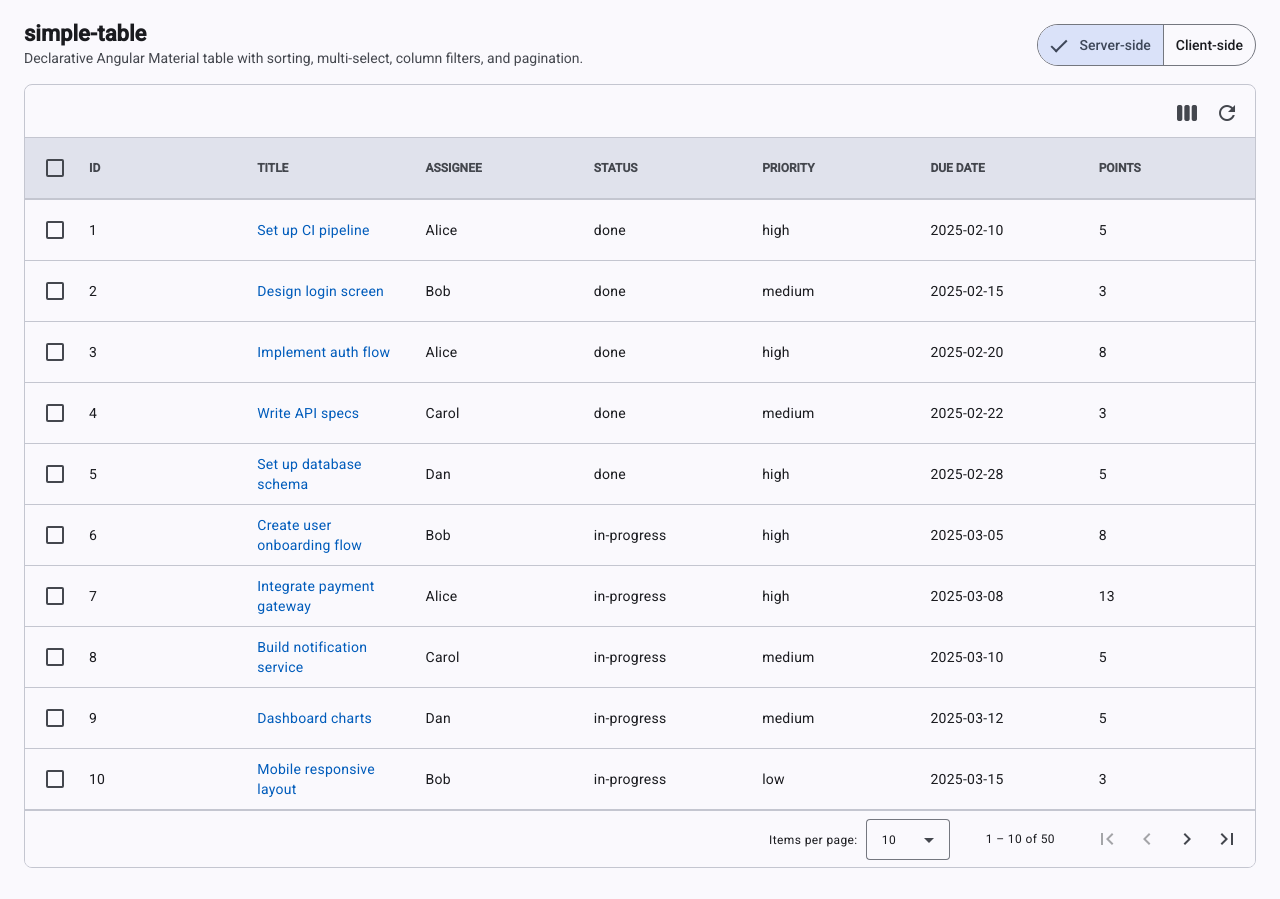
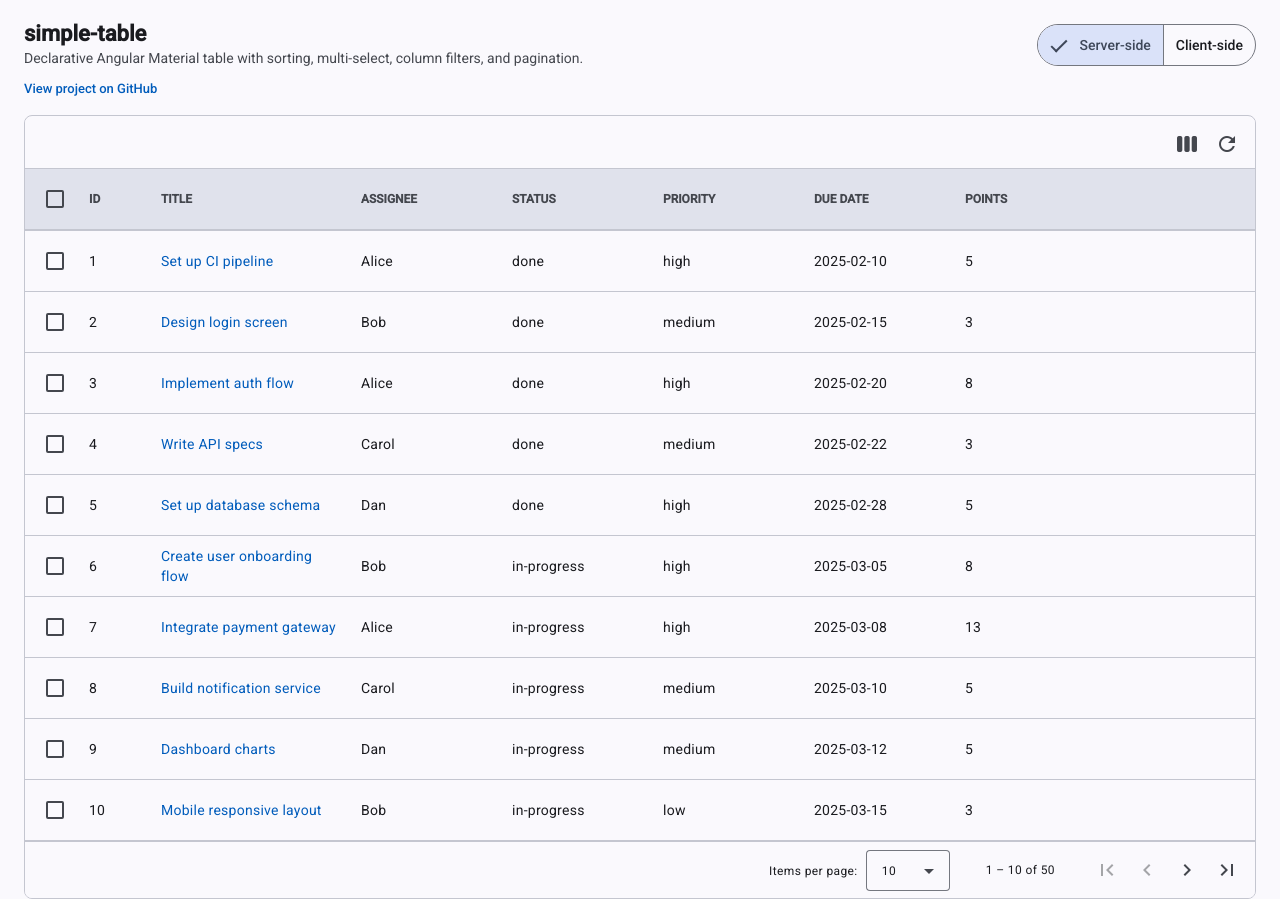
Before and after one commit to xonaib/ng-simple-table, an Angular app: page / in a window 1280 px wide. Before the commit the page ends 868 px from the top, so only its background shows below. Built offline with nearby package versions, Linux system fonts and the light colour scheme.

Commit message:
table: width specs

```diff
--- a/src/app/demo/demo-table-page.component.html
+++ b/src/app/demo/demo-table-page.component.html
@@ -3,6 +3,16 @@
     <h1 class="demo-title">simple-table</h1>
     <p class="demo-subtitle">
       Declarative Angular Material table with sorting, multi-select, column filters, and pagination.
+    </p>
+    <p class="demo-github">
+      <a
+        class="demo-github-link"
+        href="https://github.com/xonaib/ng-simple-table"
+        target="_blank"
+        rel="noopener noreferrer"
+      >
+        View project on GitHub
+      </a>
     </p>
   </div>
 
--- a/src/app/demo/demo-table-page.component.scss
+++ b/src/app/demo/demo-table-page.component.scss
@@ -18,6 +18,21 @@
   font-size: 14px;
   color: var(--mat-sys-on-surface-variant);
   margin: 0;
+}
+
+.demo-github {
+  margin: 10px 0 0;
+}
+
+.demo-github-link {
+  font-size: 13px;
+  font-weight: 500;
+  color: var(--mat-sys-primary);
+  text-decoration: none;
+
+  &:hover {
+    text-decoration: underline;
+  }
 }
 
 .demo-controls {
--- a/src/app/demo/demo-table-page.component.ts
+++ b/src/app/demo/demo-table-page.component.ts
@@ -34,13 +34,13 @@ export class DemoTablePageComponent {
 
   readonly columns: ColumnDef[] = [
     { columnDef: 'select' },
-    { columnDef: 'id',          header: 'ID',          isSortable: true },
-    { columnDef: 'title',       header: 'Title',       isSortable: true },
-    { columnDef: 'assignee',    header: 'Assignee',    isSortable: true,  hasColumnFilters: true, filterType: FilterType.DropDown },
-    { columnDef: 'status',      header: 'Status',      isSortable: true,  hasColumnFilters: true, filterType: FilterType.DropDown },
-    { columnDef: 'priority',    header: 'Priority',    isSortable: true,  hasColumnFilters: true, filterType: FilterType.DropDown },
-    { columnDef: 'dueDate',     header: 'Due Date',    isSortable: true },
-    { columnDef: 'storyPoints', header: 'Points',      isSortable: true },
+    { columnDef: 'id',          header: 'ID',          width: 72 },
+    { columnDef: 'title',       header: 'Title',       width: 200 },
+    { columnDef: 'assignee',    header: 'Assignee',    hasColumnFilters: true, filterType: FilterType.DropDown },
+    { columnDef: 'status',      header: 'Status',      hasColumnFilters: true, filterType: FilterType.DropDown },
+    { columnDef: 'priority',    header: 'Priority',    hasColumnFilters: true, filterType: FilterType.DropDown },
+    { columnDef: 'dueDate',     header: 'Due Date' },
+    { columnDef: 'storyPoints', header: 'Points' },
   ];
 
   // ---- mode toggle ----
--- a/src/app/simple-table/simple-table.component.html
+++ b/src/app/simple-table/simple-table.component.html
@@ -52,6 +52,7 @@
 <table
   class="simple-table"
   [class.resizable]="_isResizable()"
+  [class.st-table-fixed-layout]="_tableLayoutFixed()"
   mat-table
   [dataSource]="tableConfig().clientSide ? _matDs : _data()"
   matSort
@@ -60,7 +61,7 @@
 >
   <!-- checkbox column — always locked, not draggable or resizable -->
   <ng-container matColumnDef="select">
-    <th mat-header-cell *matHeaderCellDef>
+    <th mat-header-cell *matHeaderCellDef [style.width]="effectiveWidthStyleForSelect()">
       <mat-checkbox
         (change)="$event ? masterToggle() : null"
         [checked]="selection.hasValue() && isAllSelected()"
@@ -69,7 +70,7 @@
       >
       </mat-checkbox>
     </th>
-    <td mat-cell *matCellDef="let row">
+    <td mat-cell *matCellDef="let row" [style.width]="effectiveWidthStyleForSelect()">
       <mat-checkbox
         (click)="$event.stopPropagation()"
         (change)="$event ? selection.toggle(row) : null"
@@ -97,7 +98,8 @@
       (cdkDropListDropped)="onColumnDrop($event)"
       [class.filter-col]="column.hasColumnFilters"
       [class.draggable]="_isDraggable()"
-      [style.width.px]="_columnWidths().get(column.columnDef) || null"
+      [class.st-col-auto-width]="isAutoSizedDataColumn(column)"
+      [style.width]="effectiveWidthStyleForDataColumn(column)"
     >
       <div
         class="st-header-drag-root"
@@ -124,7 +126,7 @@
 
         <span
           mat-sort-header
-          [disabled]="!column.isSortable"
+          [disabled]="!isColumnSortable(column)"
           class="st-header-sort-label"
         >
           {{ column.header ?? column.columnDef | titlecase }}
@@ -151,7 +153,12 @@
         }
       </div>
     </th>
-    <td mat-cell *matCellDef="let row">
+    <td
+      mat-cell
+      *matCellDef="let row"
+      [class.st-col-auto-width]="isAutoSizedDataColumn(column)"
+      [style.width]="effectiveWidthStyleForDataColumn(column)"
+    >
       @if (customCellTemplates.get(column.columnDef); as cellTmpl) {
         <ng-container
           [ngTemplateOutlet]="cellTmpl"
@@ -161,6 +168,12 @@
         {{ row[column.columnDef] }}
       }
     </td>
+  </ng-container>
+
+  <!-- Internal only: absorbs remaining width when pinned columns are narrower than the host. -->
+  <ng-container [matColumnDef]="layoutFillerColumnDef">
+    <th mat-header-cell *matHeaderCellDef class="st-layout-filler" aria-hidden="true"></th>
+    <td mat-cell *matCellDef="let row" class="st-layout-filler" aria-hidden="true"></td>
   </ng-container>
 
   <tr mat-header-row *matHeaderRowDef="_headers(); sticky: stickyHeaders()"></tr>
--- a/src/app/simple-table/simple-table.component.scss
+++ b/src/app/simple-table/simple-table.component.scss
@@ -54,11 +54,21 @@
   // the real content box by padding-left — mirror that inset here.
   --st-cell-pad-y: 10px;
   --st-cell-pad-x: 12px;
-  --st-header-filter-pad-right: 32px;
+  --st-header-filter-pad-right: 44px;
+  --st-header-filter-resize-inset: 36px;
 
   // table-layout: fixed is required for <th> width to govern the full column
-  &.resizable {
+  &.resizable,
+  &.st-table-fixed-layout {
     table-layout: fixed;
+  }
+
+  // Auto columns need a floor or they collapse to 0px next to fixed-width peers / filler.
+  &.st-table-fixed-layout {
+    th.mat-mdc-header-cell.st-col-auto-width,
+    td.mat-mdc-cell.st-col-auto-width {
+      min-width: 5rem;
+    }
   }
 
   // ---- header ----
@@ -108,6 +118,7 @@
 
   th.mat-mdc-header-cell.filter-col .st-header-drag-root {
     right: var(--st-header-filter-pad-right);
+    gap: 10px;
   }
 
   // Placeholder is portaled into the cell by CDK; same inset as drag root.
@@ -161,6 +172,10 @@
     opacity: 0.5;
   }
 
+  th.mat-mdc-header-cell.filter-col .resize-handle {
+    right: var(--st-header-filter-resize-inset);
+  }
+
   // ---- cells ----
 
   td.mat-mdc-cell {
@@ -193,11 +208,21 @@
   td.mat-mdc-cell.mat-column-select {
     width: 52px;
     min-width: 52px;
-    max-width: 52px;
     padding: var(--st-cell-pad-y) 10px;
     overflow: visible;
     text-align: center;
     vertical-align: middle;
+  }
+
+  // Do not use width: 100% here — under table-layout: fixed it steals the whole table and
+  // collapses sibling auto columns to 0. Remaining space is distributed to width:auto columns;
+  // this column is last and has min-width 0 so it tends to absorb the slack after auto mins.
+  th.mat-mdc-header-cell.st-layout-filler,
+  td.mat-mdc-cell.st-layout-filler {
+    padding: 0;
+    border-inline-start: none;
+    width: auto;
+    min-width: 0;
   }
 }
 
--- a/src/app/simple-table/simple-table.component.ts
+++ b/src/app/simple-table/simple-table.component.ts
@@ -3,7 +3,9 @@ import {
   ChangeDetectionStrategy,
   Component,
   DestroyRef,
+  ElementRef,
   TemplateRef,
+  afterNextRender,
   computed,
   contentChildren,
   effect,
@@ -36,7 +38,17 @@ import {
 import { Observable, isObservable, of as observableOf } from 'rxjs';
 import { ColumnFilterComponent } from './column-filter/column-filter.component';
 import { CellDefDirective } from './cell-def.directive';
-import { ColumnFiltersData, ColumnDef, ItemParent, TableConfig } from './table.types';
+import {
+  ColumnFiltersData,
+  ColumnDef,
+  ItemParent,
+  SIMPLE_TABLE_LAYOUT_FILLER_COLUMN,
+  TableConfig,
+} from './table.types';
+
+const LAYOUT_WIDTH_FUDGE_PX = 2;
+/** Used only for layout-sum / filler when select has no explicit width (matches default CSS). */
+const ST_SELECT_DEFAULT_SUM_PX = 52;
 
 @Component({
   selector: 'simple-table',
@@ -66,6 +78,10 @@ import { ColumnFiltersData, ColumnDef, ItemParent, TableConfig } from './table.t
 })
 export class SimpleTableComponent<T> implements AfterContentInit {
   private readonly _destroyRef = inject(DestroyRef);
+  private readonly _hostEl = inject(ElementRef<HTMLElement>);
+
+  /** `matColumnDef` id for the internal filler column (template + row defs only). */
+  readonly layoutFillerColumnDef = SIMPLE_TABLE_LAYOUT_FILLER_COLUMN;
 
   // ---- selection model ----
   readonly selection = new SelectionModel<T>(true, []);
@@ -155,13 +171,72 @@ export class SimpleTableComponent<T> implements AfterContentInit {
    */
   readonly _columnOrder = signal<string[]>([]);
 
+  /** Sum of px-known widths for visible columns (explicit `NN`/`NNpx`, resize map, select default). */
+  readonly _sumPinnedWidthsPx = computed(() => {
+    let sum = 0;
+    const cols = this.tableColumns();
+    const hidden = this._hiddenColumns();
+    const order = this._columnOrder();
+    const map = this._columnWidths();
+
+    if (cols.some((c) => c.columnDef === 'select')) {
+      const sel = cols.find((c) => c.columnDef === 'select');
+      const rw = map.get('select');
+      if (rw != null) sum += rw;
+      else {
+        const px = this._parseDefWidthToPx(sel?.width);
+        sum += px ?? ST_SELECT_DEFAULT_SUM_PX;
+      }
+    }
+
+    for (const key of order) {
+      if (hidden.has(key)) continue;
+      const col = cols.find((c) => c.columnDef === key);
+      if (!col) continue;
+      const rw = map.get(key);
+      if (rw != null) {
+        sum += rw;
+        continue;
+      }
+      const px = this._parseDefWidthToPx(col.width);
+      if (px != null) sum += px;
+    }
+    return sum;
+  });
+
+  private readonly _hostTableWidthPx = signal(0);
+
+  /** True when pinned widths do not fill the host — append internal filler column. */
+  readonly _fillerActive = computed(() => {
+    const host = this._hostTableWidthPx();
+    if (host <= 0) return false;
+    const sum = this._sumPinnedWidthsPx();
+    if (sum <= 0) return false;
+    return sum < host - LAYOUT_WIDTH_FUDGE_PX;
+  });
+
+  /** Use fixed table layout whenever column widths must be honored (resize, defs, filler). */
+  readonly _tableLayoutFixed = computed(() => {
+    if (this._isResizable()) return true;
+    if (this._fillerActive()) return true;
+    if (this._columnWidths().size > 0) return true;
+    return this.tableColumns().some((c) => {
+      const w = c.width;
+      return w != null && String(w).trim() !== '';
+    });
+  });
+
   /** Visible column keys in display order — drives *matHeaderRowDef / *matRowDef */
   readonly _headers = computed(() => {
-    const order    = this._columnOrder();
-    const hidden   = this._hiddenColumns();
-    const hasSelect = this.tableColumns().some(c => c.columnDef === 'select');
-    const visible  = order.filter(key => !hidden.has(key));
-    return hasSelect ? ['select', ...visible] : visible;
+    const order = this._columnOrder();
+    const hidden = this._hiddenColumns();
+    const hasSelect = this.tableColumns().some((c) => c.columnDef === 'select');
+    const visible = order.filter((key) => !hidden.has(key));
+    const base = hasSelect ? ['select', ...visible] : visible;
+    if (this._fillerActive()) {
+      return [...base, SIMPLE_TABLE_LAYOUT_FILLER_COLUMN];
+    }
+    return base;
   });
 
   // ---- toolbar visibility (opt-out: undefined = on, false = off) ----
@@ -250,6 +325,19 @@ export class SimpleTableComponent<T> implements AfterContentInit {
         if (next.length === order.length && next.every((k, i) => k === order[i])) return order;
         return next;
       });
+    });
+
+    afterNextRender(() => {
+      const el = this._hostEl.nativeElement;
+      const ro = new ResizeObserver((entries) => {
+        const cr = entries[0]?.contentRect.width;
+        const w = cr != null && cr > 0 ? cr : el.clientWidth;
+        this._hostTableWidthPx.set(Math.round(w));
+      });
+      ro.observe(el);
+      const w0 = el.clientWidth;
+      if (w0 > 0) this._hostTableWidthPx.set(Math.round(w0));
+      this._destroyRef.onDestroy(() => ro.disconnect());
     });
   }
 
@@ -364,14 +452,62 @@ export class SimpleTableComponent<T> implements AfterContentInit {
 
   // ---- column resize ----
 
+  /** Effective CSS `width` for a data column (resize overrides `ColumnDef.width`). */
+  effectiveWidthStyleForDataColumn(column: ColumnDef): string | null {
+    const rw = this._columnWidths().get(column.columnDef);
+    if (rw != null) return `${rw}px`;
+    return this._formatCssWidth(column.width);
+  }
+
+  /**
+   * True when this column has no inline width (auto). Under `table-layout: fixed`, auto columns
+   * need a CSS min-width or they collapse to 0 when another column uses a greedy width.
+   */
+  isAutoSizedDataColumn(column: ColumnDef): boolean {
+    return this.effectiveWidthStyleForDataColumn(column) == null;
+  }
+
+  /** `select` is never sortable; otherwise sortable unless `sortable === false`. */
+  isColumnSortable(column: ColumnDef): boolean {
+    if (column.columnDef === 'select') return false;
+    return column.sortable !== false;
+  }
+
+  /** Effective CSS `width` for the select column. */
+  effectiveWidthStyleForSelect(): string | null {
+    const sel = this.tableColumns().find((c) => c.columnDef === 'select');
+    const rw = this._columnWidths().get('select');
+    if (rw != null) return `${rw}px`;
+    return sel ? this._formatCssWidth(sel.width) : null;
+  }
+
+  private _formatCssWidth(w: number | string | undefined | null): string | null {
+    if (w == null) return null;
+    if (typeof w === 'number' && Number.isFinite(w)) return `${w}px`;
+    const s = String(w).trim();
+    return s.length ? s : null;
+  }
+
+  /** Parses widths that contribute a definite px sum for filler layout (`number` or `123px` only). */
+  private _parseDefWidthToPx(w: number | string | undefined | null): number | null {
+    if (w == null) return null;
+    if (typeof w === 'number' && Number.isFinite(w)) return w;
+    const s = String(w).trim();
+    const m = /^(\d+(?:\.\d+)?)px$/i.exec(s);
+    if (m) return parseFloat(m[1]);
+    return null;
+  }
+
   onResizeStart(event: MouseEvent, colKey: string): void {
     event.preventDefault();
     event.stopPropagation();
 
     // The mousedown target is the resize-handle span; walk up to the <th>
-    const thEl   = (event.currentTarget as HTMLElement).closest('th') as HTMLElement;
+    const thEl = (event.currentTarget as HTMLElement).closest('th') as HTMLElement;
     const startX = event.clientX;
-    const startW = this._columnWidths().get(colKey) ?? thEl.offsetWidth;
+    const col = this.tableColumns().find((c) => c.columnDef === colKey);
+    const fromDef = col ? this._parseDefWidthToPx(col.width) : null;
+    const startW = this._columnWidths().get(colKey) ?? fromDef ?? thEl.offsetWidth;
 
     const onMove = (e: MouseEvent): void => {
       const widths = new Map(this._columnWidths());
```
Also changed, not shown: src/app/simple-table/table.types.ts (+10 -1 lines), 1 other file (tests, documents, lock files or other folders).
